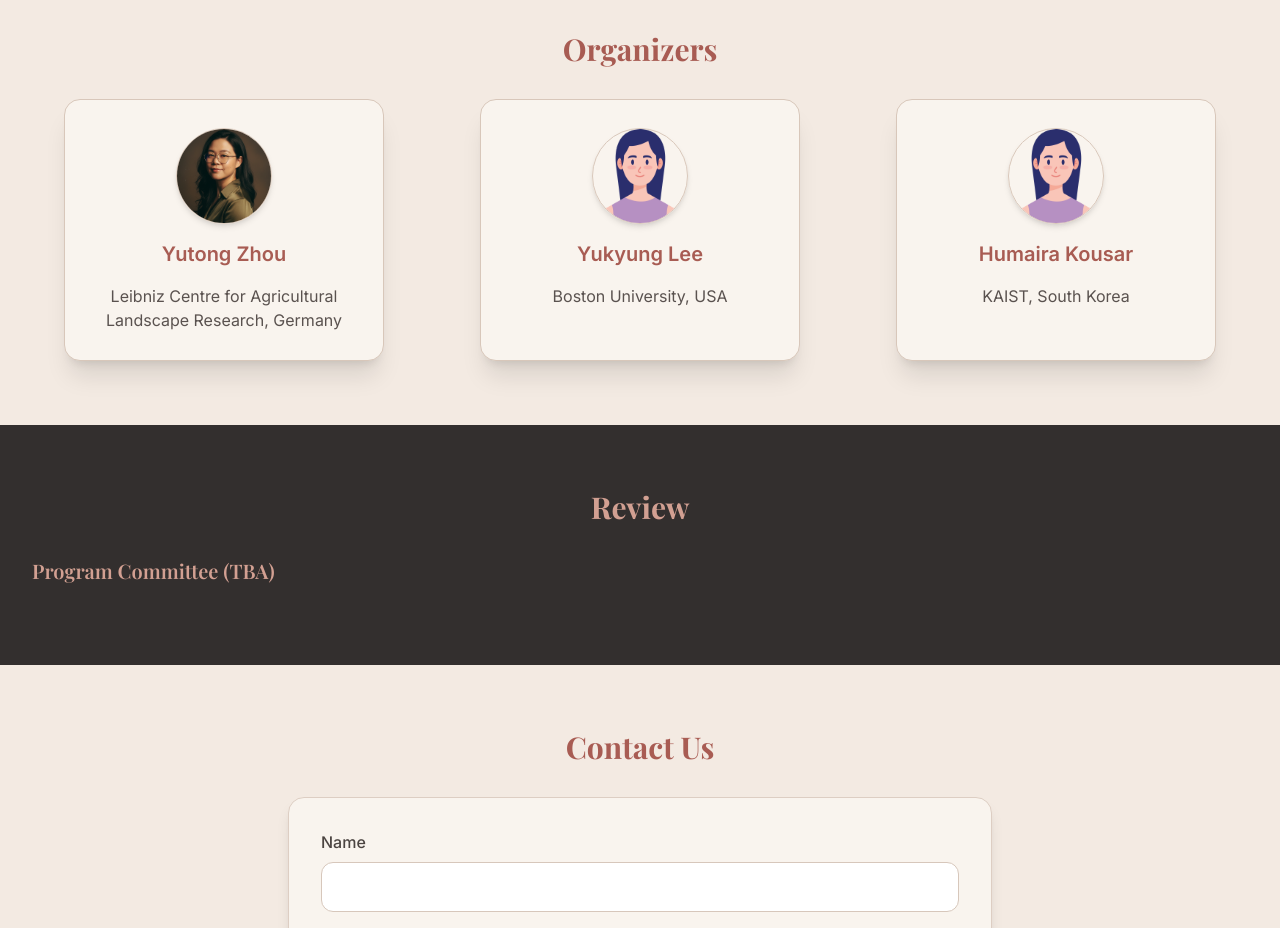
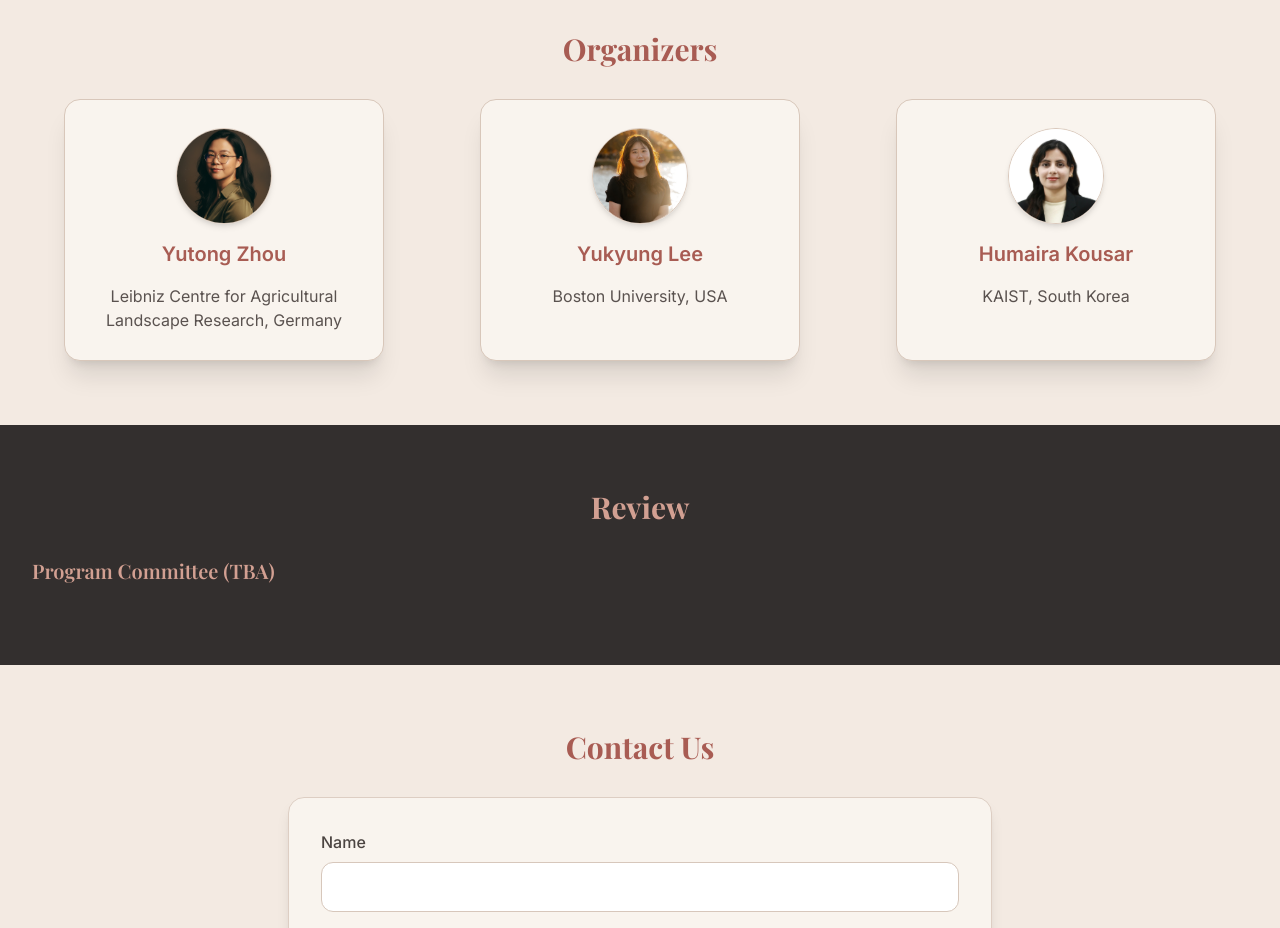
Before and after one commit to ElizaZhou96/aim4dk, a React (Vite) app: page / in a window 1280 px wide. Shown: the part 3720-4648 px from the top of the page. Built offline with nearby package versions, Linux system fonts and the light colour scheme.

Commit message:
Update App.tsx

```diff
--- a/src/App.tsx
+++ b/src/App.tsx
@@ -486,14 +486,14 @@ function App() {
               <OrganizerCard
                 name="Yukyung Lee"
                 role="Boston University, USA"
-                image="/girl.png"
+                image="/yukyung.jpeg"
                 website="https://yukyunglee.com/"
               />
               <OrganizerCard
                 name="Humaira Kousar"
                 role="KAIST, South Korea"
-                image="/girl.png"
-                website="https://www.linkedin.com/in/humaira-kousar-32b775136/"
+                image="/humaira.jpg"
+                website="https://humaira-kousar.github.io/"
               />
             </div>
           </div>
```
